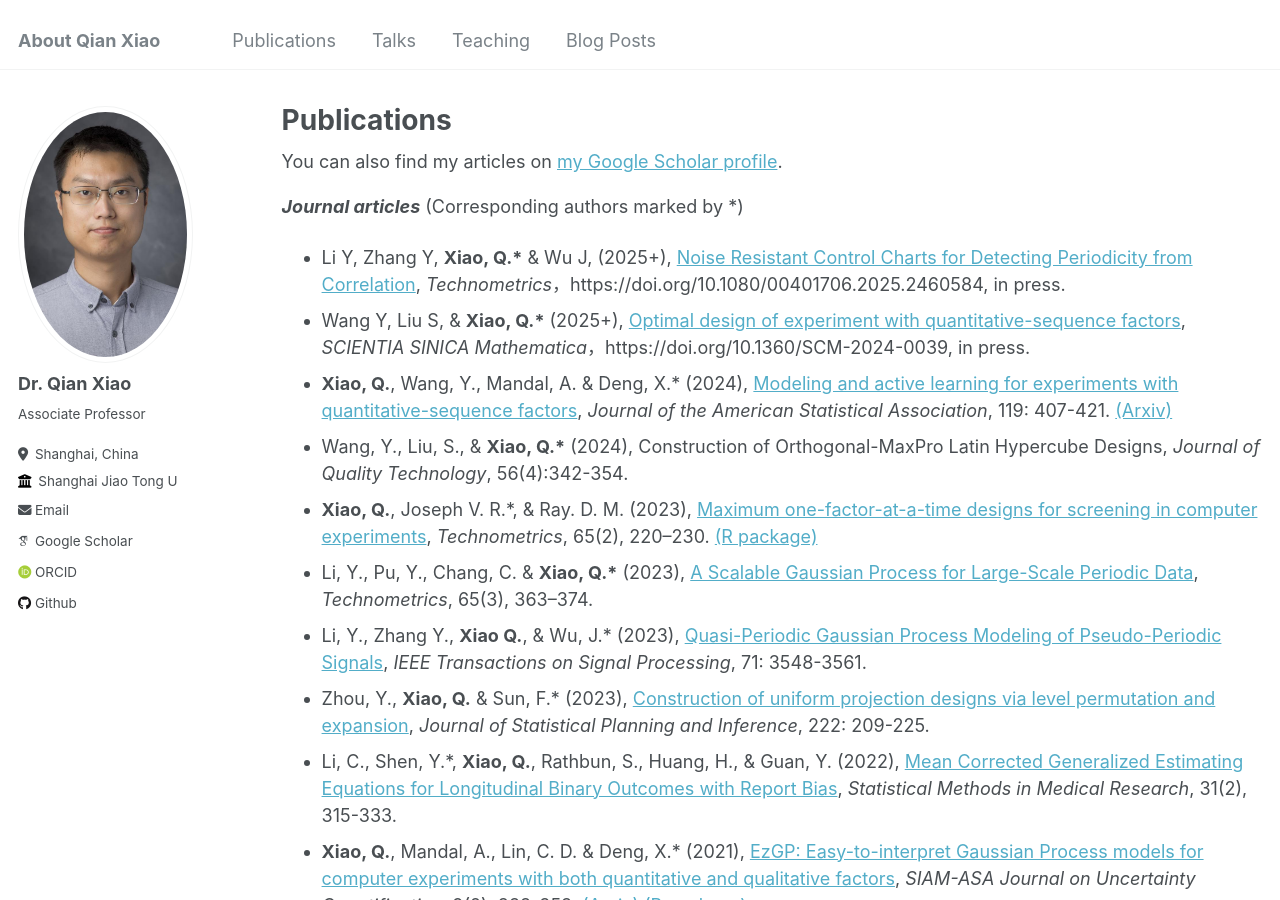
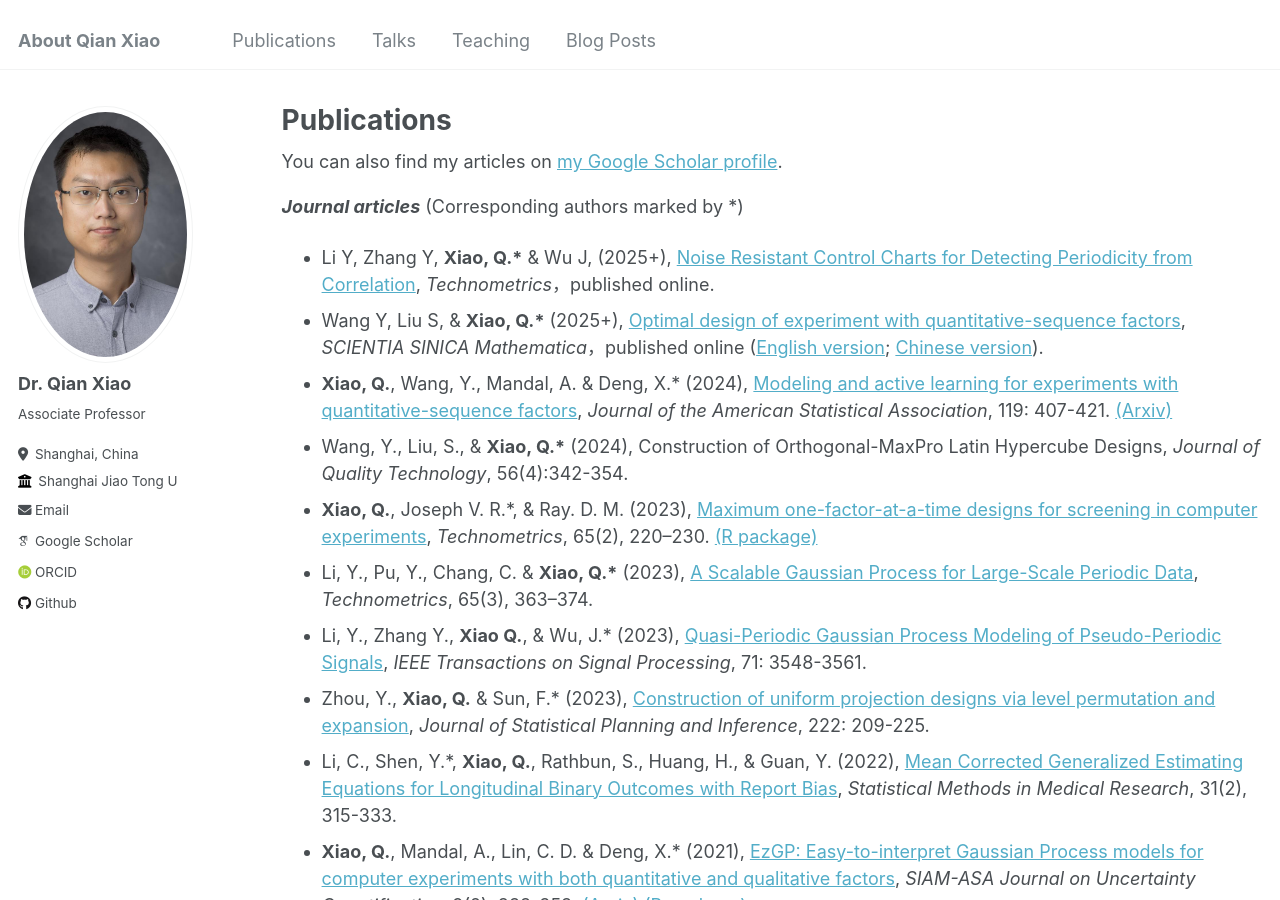
Before and after one commit to QXlab/QXlab.github.io, a Jekyll site: the page built from _pages/publications.md, in a window 1280 px wide and 900 px high. Built offline with Jekyll 4.4.1, drawn with Linux system fonts in a browser that asks for light colours; some web fonts are replaced.

Commit message:
Update publications.md

```diff
--- a/_pages/publications.md
+++ b/_pages/publications.md
@@ -12,8 +12,8 @@ author_profile: true
 ***Journal articles***
 (Corresponding authors marked by \*)
 
-* Li Y, Zhang Y,  __Xiao, Q.*__ & Wu J, (2025+), [Noise Resistant Control Charts for Detecting Periodicity from Correlation](https://www.tandfonline.com/doi/full/10.1080/00401706.2025.2460584), _Technometrics_，https://doi.org/10.1080/00401706.2025.2460584, in press.
-* Wang Y, Liu S, & __Xiao, Q.*__ (2025+), [Optimal design of experiment with quantitative-sequence factors](https://arxiv.org/abs/2502.03241), _SCIENTIA SINICA Mathematica_，https://doi.org/10.1360/SCM-2024-0039, in press.
+* Li Y, Zhang Y,  __Xiao, Q.*__ & Wu J, (2025+), [Noise Resistant Control Charts for Detecting Periodicity from Correlation](https://www.tandfonline.com/doi/full/10.1080/00401706.2025.2460584), _Technometrics_，published online.
+* Wang Y, Liu S, & __Xiao, Q.*__ (2025+), [Optimal design of experiment with quantitative-sequence factors](https://arxiv.org/abs/2502.03241), _SCIENTIA SINICA Mathematica_，published online ([English version](https://arxiv.org/abs/2502.03241); [Chinese version](https://www.sciengine.com/SSM/doi/10.1360/SCM-2024-0039)).
 * __Xiao, Q.__, Wang, Y., Mandal, A. & Deng, X.\* (2024), [Modeling and active learning for experiments with quantitative-sequence factors](https://www.tandfonline.com/doi/full/10.1080/01621459.2022.2123335), _Journal of the American Statistical Association_, 119: 407-421. [(Arxiv)](https://arxiv.org/abs/2209.02644)
 * Wang, Y., Liu, S., & __Xiao, Q.\*__ (2024), Construction of Orthogonal-MaxPro Latin Hypercube Designs, _Journal of Quality Technology_,  56(4):342-354.
 * __Xiao, Q.__, Joseph V. R.\*, & Ray. D. M. (2023), [Maximum one-factor-at-a-time designs for screening in computer experiments](https://www.tandfonline.com/doi/full/10.1080/00401706.2022.2141897), _Technometrics_, 65(2), 220–230. [(R package)](https://cran.r-project.org/web/packages/MOFAT/index.html)
```
